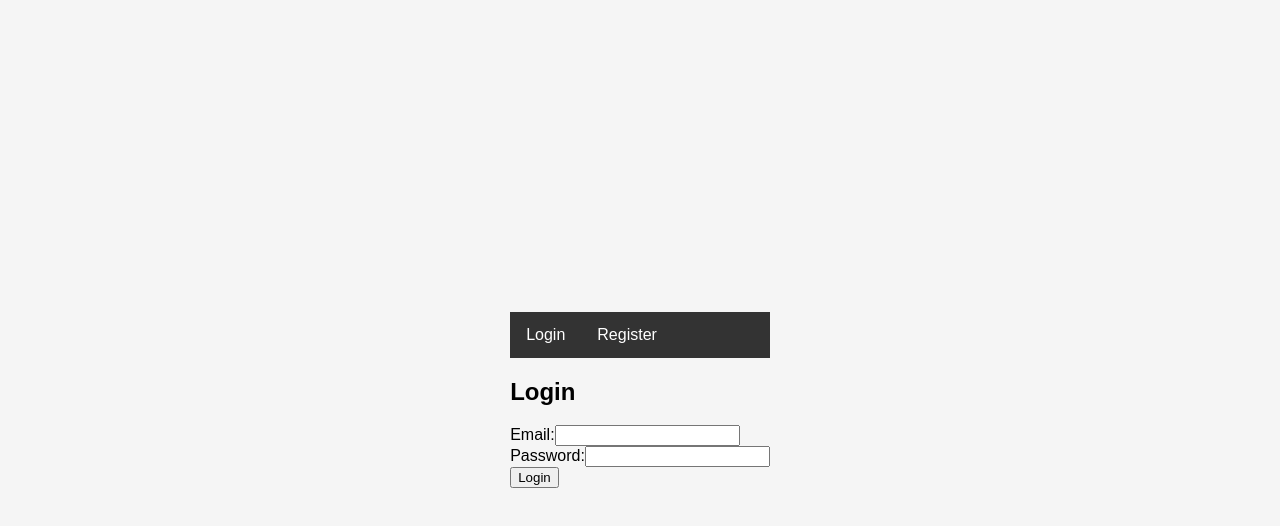
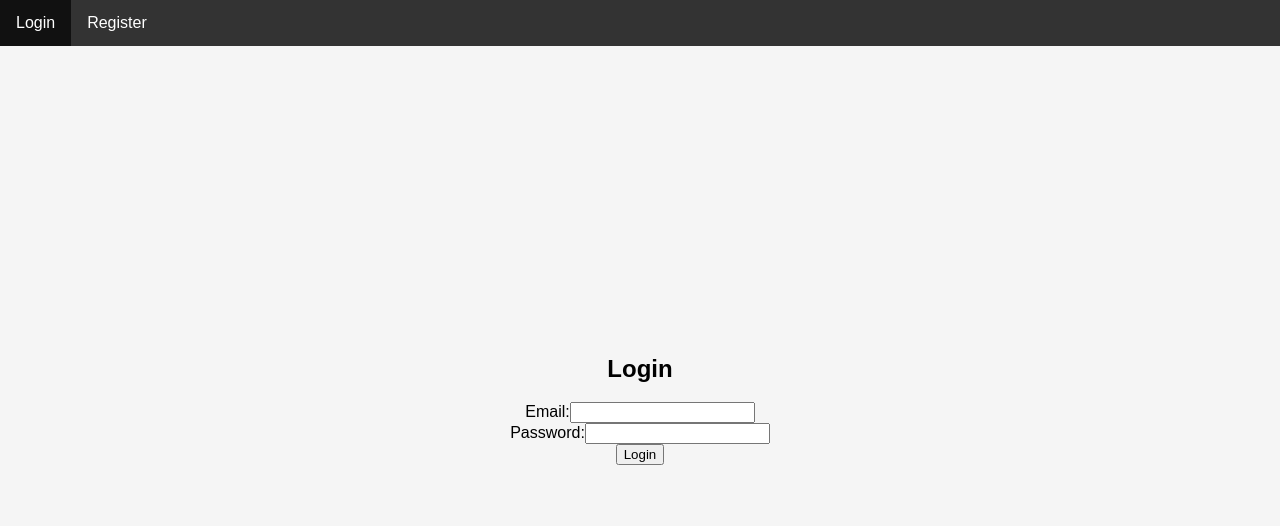
Before and after one commit to alex3621/stock-tracking-app, a React (Create React App) app in the folder frontend/: page / in a window 1280 px wide. Shown: the top 526 px of the page. Built offline with nearby package versions, Linux system fonts and the light colour scheme.

Commit message:
fixed css, login routes, login states

```diff
--- a/frontend/src/App.css
+++ b/frontend/src/App.css
@@ -6,13 +6,20 @@ body {
   padding: 0;
   display: flex;
   flex-direction: column;
-  align-items: center;
   justify-content: center;
   height: 100vh;
 }
 
+nav {
+  position: fixed;
+  top: 0;
+  width: 100%;
+  background-color: #333;
+  z-index: 1;
+}
+
 .App {
-  max-width: 400px;
+  max-width: none;
   margin: 0 auto;
   padding: 20px;
   background-color: #fff;
@@ -58,3 +65,12 @@ li a {
 li a:hover {
   background-color: #111;
 }
+
+.mainBody {
+  display: flex;
+  flex-direction: column;
+  align-items: center;
+  justify-content: center;
+  text-align: center;
+  height: 100vh;
+}
--- a/frontend/src/App.js
+++ b/frontend/src/App.js
@@ -1,27 +1,52 @@
-import React from 'react';
+import React, { useState } from 'react';
 import { BrowserRouter as Router, Routes, Route, Link } from 'react-router-dom';
 import Login from './components/Login';
 import Register from './components/Register';
-import Home from './components/Home'
+import Home from './components/Home';
 import './App.css';
 
 function App() {
+  const [isLoggedIn, setIsLoggedIn] = useState(false);
+
+  const handleLogin = () => {
+    setIsLoggedIn(true);
+  };
+
+  const handleLogout = () => {
+    setIsLoggedIn(false);
+  };
+
   return (
     <Router>
 <nav>
   <ul>
+    {!isLoggedIn ? (
+      <>
         <li>
           <Link to="/login">Login</Link>
         </li>
         <li>
           <Link to="/register">Register</Link>
         </li>
+      </>
+    ) : null}
+    {isLoggedIn && (
+      <>
+        <li>
+          <Link to="/home">Home</Link>
+        </li>
+        <li>
+          <Link to="/" onClick={handleLogout}>Logout</Link>
+        </li>
+      </>
+    )}
   </ul>
 </nav>
 
+
       <Routes>
-        <Route path="/" element={<Login />} />
-        <Route path="/login" element={<Login />} />
+        <Route path="/" element={<Login handleLogin={handleLogin} />} />
+        <Route path="/login" element={<Login handleLogin={handleLogin} />} />
         <Route path="/register" element={<Register />} />
         <Route path="/Home" element={<Home />} />
       </Routes>
--- a/frontend/src/components/Home.js
+++ b/frontend/src/components/Home.js
@@ -2,7 +2,7 @@ import React from 'react';
 
 function Home() {
   return (
-    <div>
+    <div class="mainBody">
       <h2>Welcome to the Home Page</h2>
       <p>This is a placeholder for your home page content.</p>
     </div>
--- a/frontend/src/components/Login.js
+++ b/frontend/src/components/Login.js
@@ -1,9 +1,8 @@
 import React, { useState } from 'react';
-import { useNavigate } from 'react-router-dom'; // Import the useNavigate hook
+import { useNavigate } from 'react-router-dom';
 import $ from 'jquery';
 
-function Login() {
-  //navigate to home page after login
+function Login({ handleLogin }) {
   const navigate = useNavigate();
 
   const [formData, setFormData] = useState({
@@ -11,17 +10,14 @@ function Login() {
     password: '',
   });
 
-  //message after logging
   const [message, setMessage] = useState('');
 
   const handleChange = (e) => {
     setFormData({ ...formData, [e.target.name]: e.target.value });
   };
 
-  // Async function for submission handling
   const handleSubmit = async (e) => {
     e.preventDefault();
-    // Making an API call to php backend
     try {
       const response = await $.ajax({
         url: 'http://localhost:8000/user/login',
@@ -32,24 +28,23 @@ function Login() {
 
       if (response === 'success') {
         setMessage('Login successful');
-        navigate('/home'); // Redirect to the Home component
-      } else if (response === 'wrongPassword' || response === 'noEmail'){
+        handleLogin(); // Call the handleLogin function from props
+        navigate('/home');
+      } else if (response === 'wrongPassword' || response === 'noEmail') {
         setMessage('Invalid login credentials');
       }
     } catch (error) {
       console.error('API Error:', error);
-      if(error.status === 401)
-      {
+      if (error.status === 401) {
         setMessage('Invalid login credentials');
-      }else{
-      setMessage('An error occurred during login');
+      } else {
+        setMessage('An error occurred during login');
       }
-
     }
   };
 
   return (
-    <div className="container">
+    <div className="mainBody">
       <h2>Login</h2>
       <form onSubmit={handleSubmit}>
         <div className="form-group">
@@ -74,7 +69,11 @@ function Login() {
         </div>
         <button type="submit">Login</button>
       </form>
-      {message && <div className={message.includes('successful') ? 'success' : 'error'}>{message}</div>}
+      {message && (
+        <div className={message.includes('successful') ? 'success' : 'error'}>
+          {message}
+        </div>
+      )}
     </div>
   );
 }
--- a/frontend/src/components/Register.js
+++ b/frontend/src/components/Register.js
@@ -42,7 +42,7 @@ function Register() {
     }
   };
   return (
-    <div className="container">
+    <div className="mainBody">
       <h2>Register</h2>
       <form onSubmit={handleSubmit}>
         <div className="form-group">
```
Also changed, not shown: 1 other file (tests, documents, lock files or other folders). Lines whose indentation alone changed are shown as unchanged.
